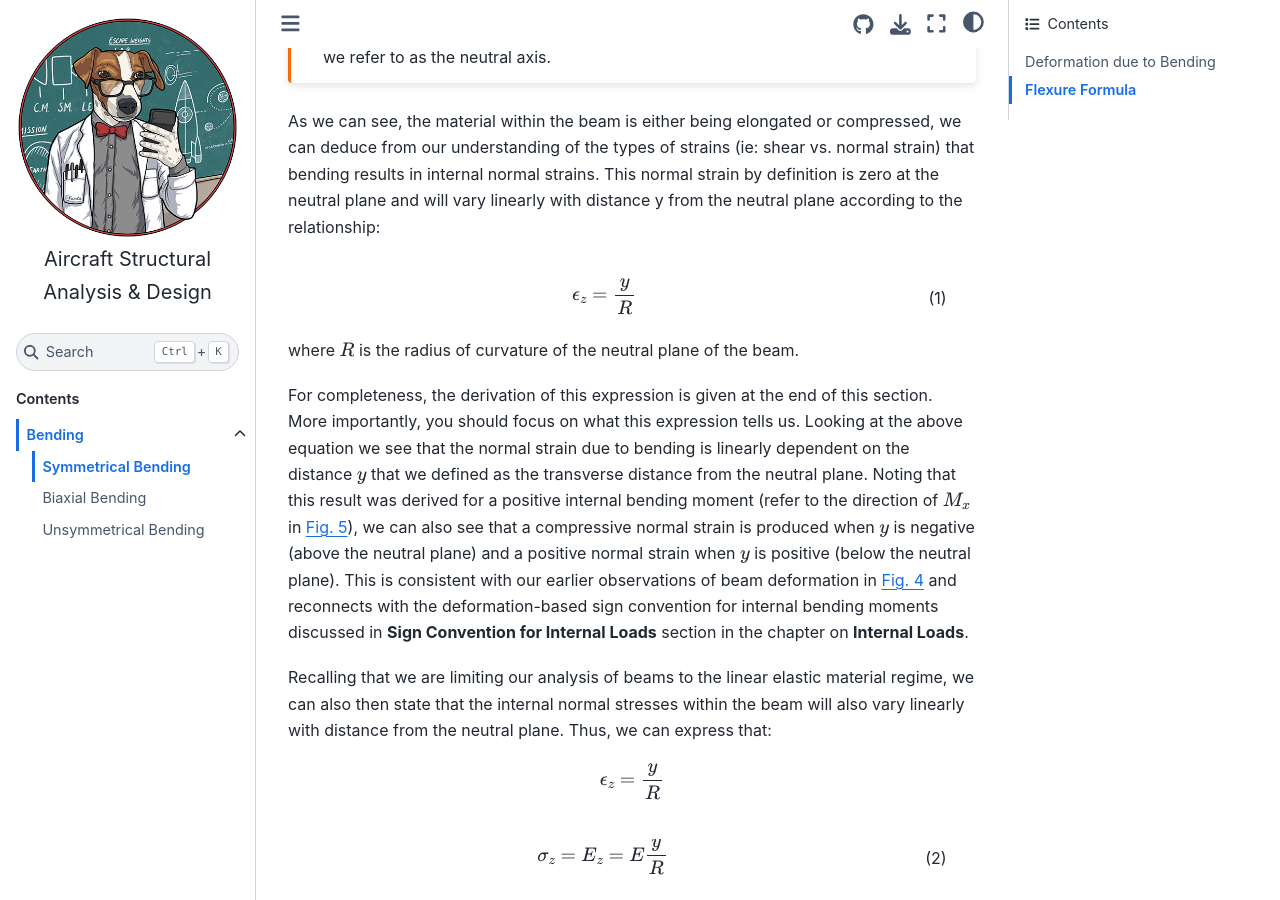
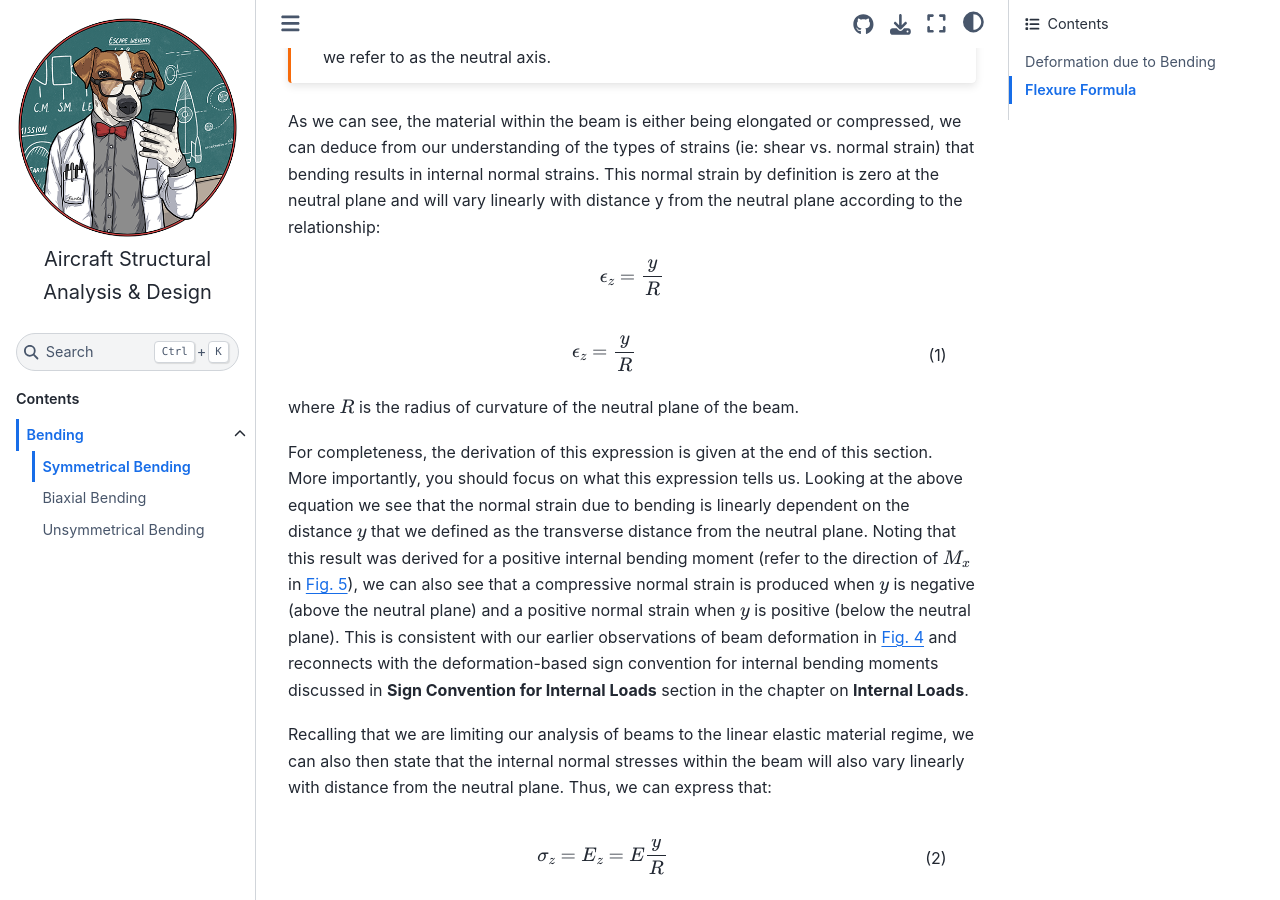
Before and after one commit to cdrans/SAD_textbook, a Jupyter Book: the page built from book/Bending/01_sym_bending.md, in a window 1280 px wide and 900 px high, scrolled down 2073 px. Built offline with Jupyter Book 1.0.4 settings and Sphinx 7.4.7 and the Sphinx Book theme 1.1.4, drawn with Linux system fonts in a browser that asks for light colours; comment, search, counter and statistics services are not loaded; part of the change alters nothing that is shown.

````diff
--- a/book/Bending/01_sym_bending.md
+++ b/book/Bending/01_sym_bending.md
@@ -56,6 +56,9 @@ Fibre elongation/contraction in a beam under pure bending.
 ::::::
 
 As we can see, the material within the beam is either being elongated or compressed, we can deduce from our understanding of the types of strains (ie: shear vs. normal strain) that bending results in internal normal strains. This normal strain by definition is zero at the neutral plane and will vary linearly with distance y from the neutral plane according to the relationship:
+\begin{equation} \label{eq:straincurvature}
+    \epsilon_z = \frac{y}{R}
+\end{equation}
 
 ```{math}
 ---
@@ -69,9 +72,6 @@ where $R$ is the radius of curvature of the neutral plane of the beam.
 For completeness, the derivation of this expression is given at the end of this section. More importantly, you should focus on what this expression tells us. Looking at the above equation we see that the normal strain due to bending is linearly dependent on the distance $y$ that we defined as the transverse distance from the neutral plane. Noting that this result was derived for a positive internal bending moment (refer to the direction of $M_x$ in {numref}`Fig:SymBendDefDraw`), we can also see that a compressive normal strain is produced when $y$ is negative (above the neutral plane) and a positive normal strain when $y$ is positive (below the neutral plane). This is consistent with our earlier observations of beam deformation in {numref}`Fig:SymBendDef` and reconnects with the deformation-based sign convention for internal bending moments discussed in **Sign Convention for Internal Loads** section in the chapter on **Internal Loads**.
 
 Recalling that we are limiting our analysis of beams to the linear elastic material regime, we can also then state that the internal normal stresses within the beam will also vary linearly with distance from the neutral plane. Thus, we can express that:
-\begin{equation}\label{eq:straincurvature}
-    \epsilon_z = \frac{y}{R}
-\end{equation}
 
 ```{math}
 ---
````
